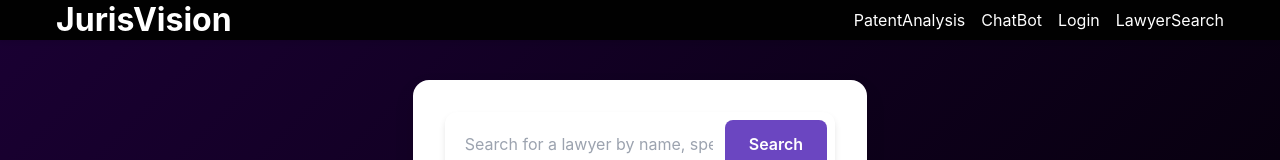
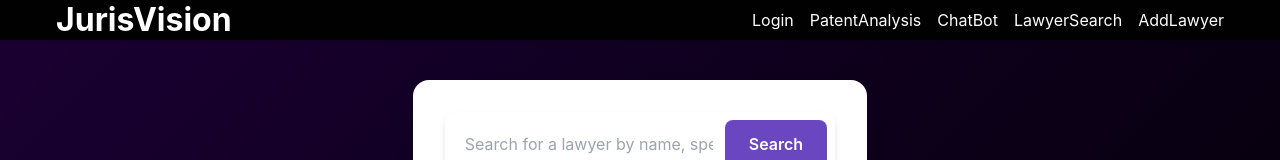
Before and after one commit to Saminathan-77/JurisVision, a React (Vite) app in the folder client/: page /lawyersearch in a window 1280 px wide. Shown: the top 160 px of the page. Built offline with nearby package versions, Linux system fonts and the light colour scheme; no server answers; the database is empty; the HTML template or start-up script is replaced by a standard one.

Commit message:
Added ADDLAWYER page

```diff
--- a/client/Components/Navbar.jsx
+++ b/client/Components/Navbar.jsx
@@ -79,8 +79,13 @@
               padding: 0,
             }}
           >
-            {["PatentAnalysis", "ChatBot", "Login", "LawyerSearch"].map(
-              (item) => (
+            {[
+              "Login",
+              "PatentAnalysis",
+              "ChatBot",
+              "LawyerSearch",
+              "AddLawyer",
+            ].map((item) => (
               <li key={item}>
                 <a
                   href={`/${item.toLowerCase()}`}
@@ -98,8 +103,7 @@
                   <span style={underlineStyle}></span>
                 </a>
               </li>
-              )
-            )}
+            ))}
           </ul>
         </nav>
       </div>
--- a/client/src/App.jsx
+++ b/client/src/App.jsx
@@ -1,12 +1,12 @@
-import React from 'react';
-import AboutUs from './Pages/AboutUs';
-import ChatBot from './Pages/ChatBot';
-import PatentAnalysis from './Pages/PatentAnalysis';
-import Signup from './Pages/Signup';
-import Login from './Pages/Login';
-import AddLawyer from './Pages/AddLawyer';
-import LawyerSearch from './Pages/LawyerSearch';
-import { BrowserRouter as Router, Routes, Route } from 'react-router-dom';
+import React from "react";
+import AboutUs from "./Pages/AboutUs";
+import ChatBot from "./Pages/ChatBot";
+import PatentAnalysis from "./Pages/PatentAnalysis";
+import Signup from "./Pages/Signup";
+import Login from "./Pages/Login";
+import AddLawyer from "./Pages/AddLawyer";
+import LawyerSearch from "./Pages/LawyerSearch";
+import { BrowserRouter as Router, Routes, Route } from "react-router-dom";
 
 function App() {
   return (
@@ -18,7 +18,7 @@
         <Route path="/signup" element={<Signup />} />
         <Route path="/login" element={<Login />} />
         <Route path="/lawyersearch" element={<LawyerSearch />} />
-        <Route path="/add-lawyer" element={<AddLawyer />} />
+        <Route path="/addlawyer" element={<AddLawyer />} />
       </Routes>
     </Router>
   );
--- a/client/src/Pages/AddLawyer.jsx
+++ b/client/src/Pages/AddLawyer.jsx
@@ -1,7 +1,16 @@
 import React, { useState, useEffect } from "react";
 import { collection, addDoc } from "firebase/firestore";
-import { UserPlus, MapPin, Briefcase, Phone, User, Mail, Clock } from "lucide-react";
+import {
+  UserPlus,
+  MapPin,
+  Briefcase,
+  Phone,
+  User,
+  Mail,
+  Clock,
+} from "lucide-react";
 import { db } from "../../Firebase";
+import Navbar from "../../Components/Navbar";
 
 const styles = `
   body {
@@ -178,6 +187,8 @@
   };
 
   return (
+    <div>
+      <Navbar />
       <div className="container">
         <div className="header">
           <h1>Add New Lawyer</h1>
@@ -265,17 +276,14 @@
 
           {error && <div className="error-message">{error}</div>}
 
-        <button
-          type="submit"
-          disabled={isLoading}
-          className="submit-button"
-        >
+          <button type="submit" disabled={isLoading} className="submit-button">
             <div className="flex items-center justify-center">
               <UserPlus className="w-5 h-5 mr-2" />
-            {isLoading ? 'Adding...' : 'Add Lawyer'}
+              {isLoading ? "Adding..." : "Add Lawyer"}
             </div>
           </button>
         </form>
+      </div>
     </div>
   );
 };
```
Lines whose indentation alone changed are shown as unchanged.
